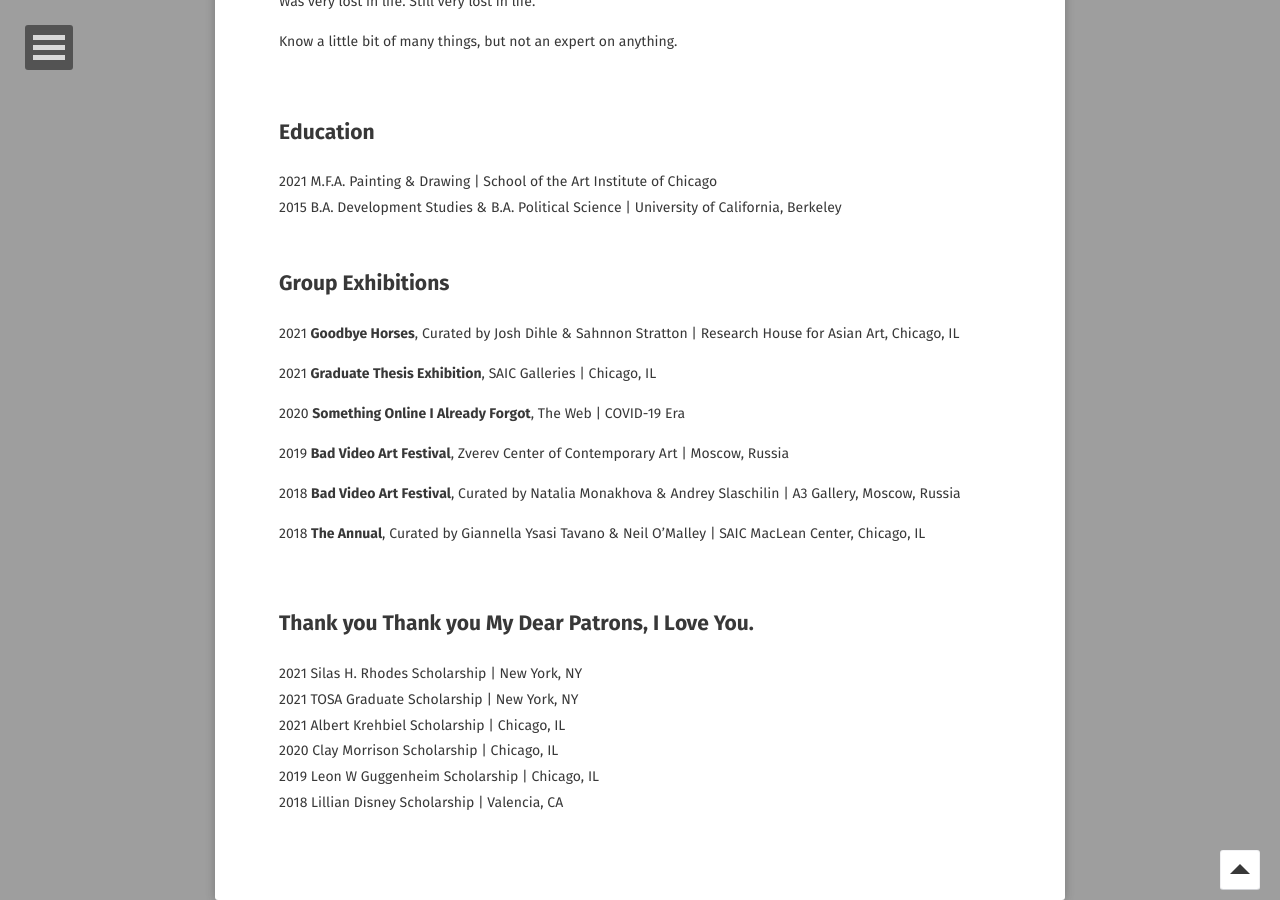
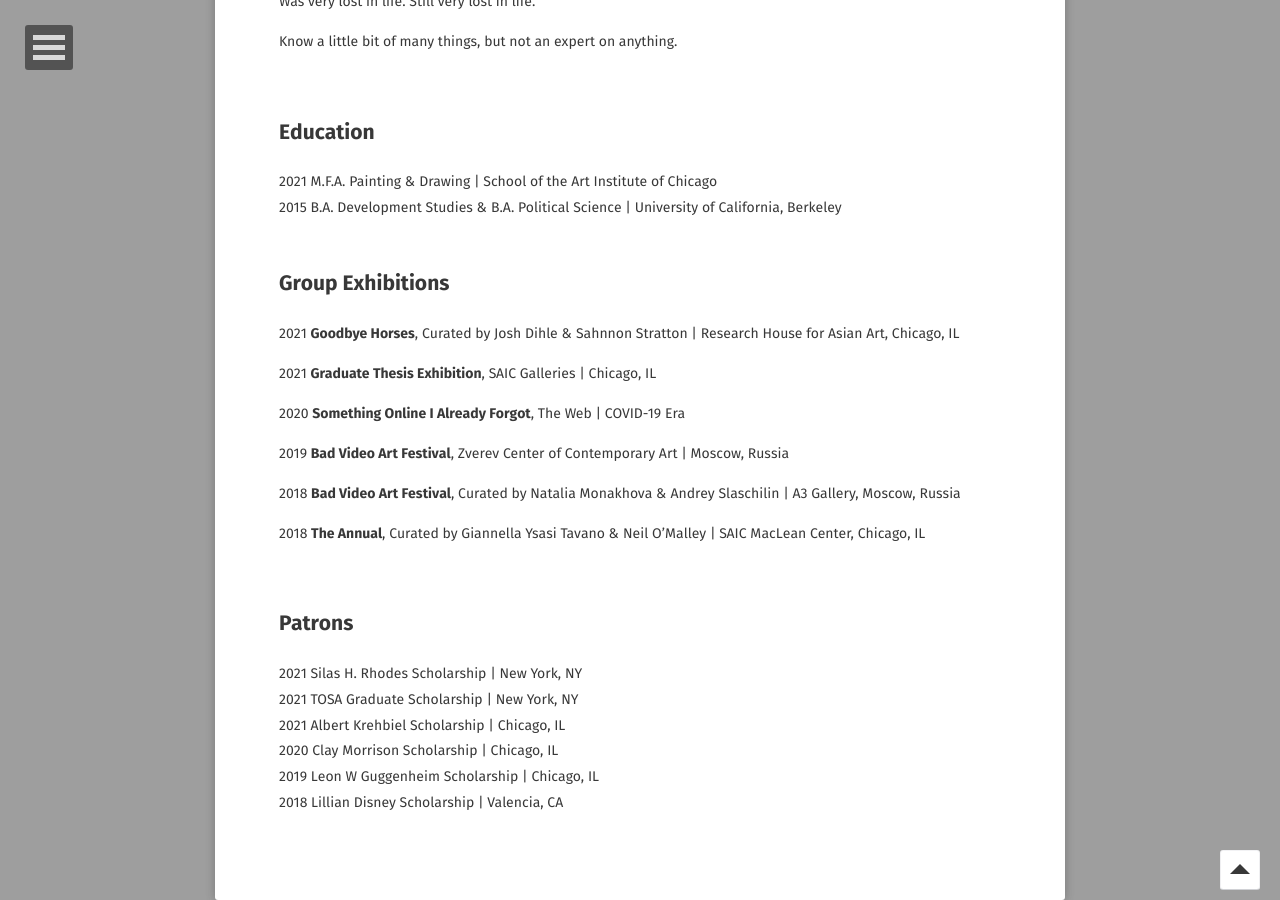
Before and after one commit to jchobanana/jchobanana.github.io, a Jekyll site: the page built from about/index.md, in a window 1280 px wide and 900 px high, scrolled down 796 px. Built offline with Jekyll 4.4.1, drawn with Linux system fonts in a browser that asks for light colours; some web fonts are replaced.

Commit message:
Update index.md

```diff
--- a/about/index.md
+++ b/about/index.md
@@ -42,7 +42,7 @@ Know a little bit of many things, but not an expert on anything. <br>
 <p></p>
 <br>
 
-## Thank you Thank you My Dear Patrons, I Love You.
+## Patrons
 2021   Silas H. Rhodes Scholarship | New York, NY <br>
 2021   TOSA Graduate Scholarship | New York, NY <br>
 2021   Albert Krehbiel Scholarship | Chicago, IL <br>
```
Also changed, not shown: other parts of about/index.md (+1 -1 lines).
